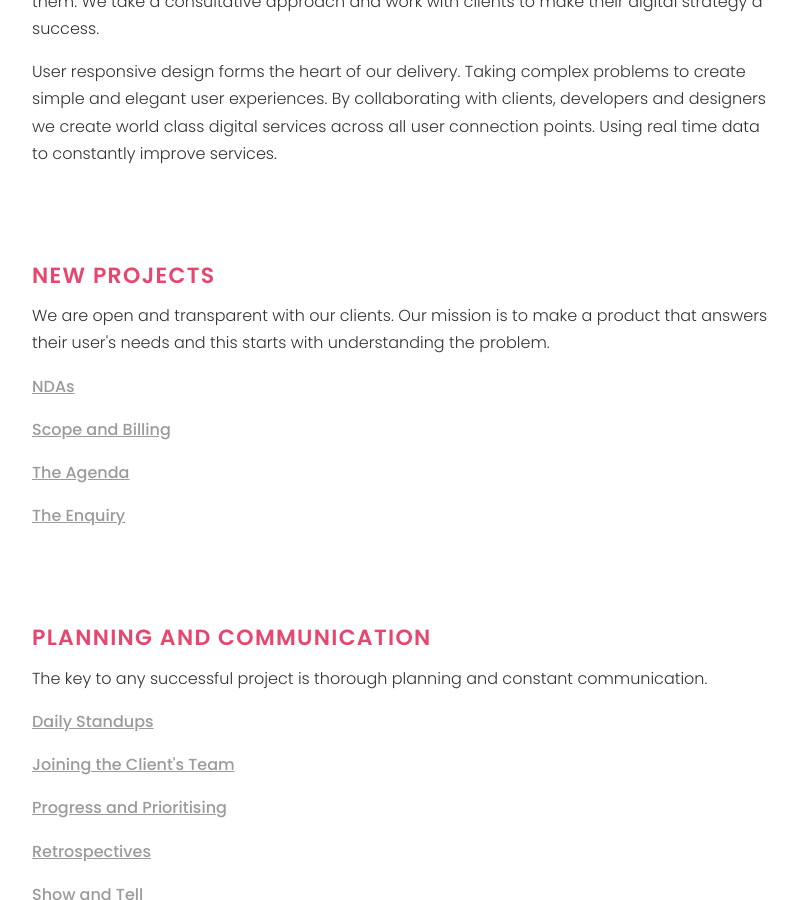
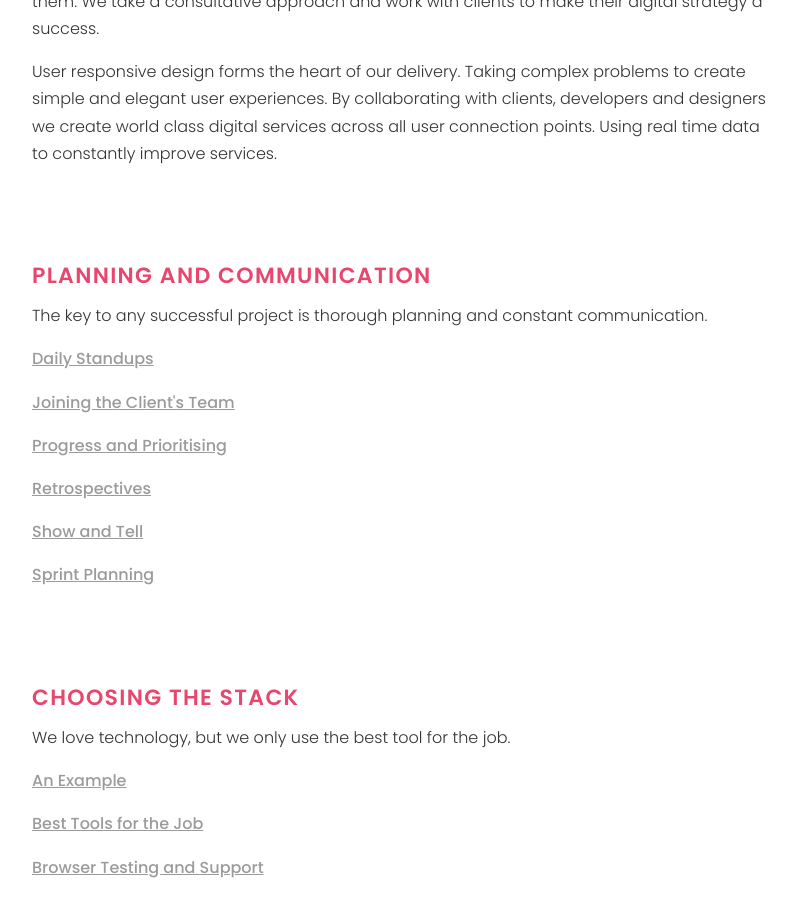
Before and after one commit to vixdigital/playbook, a Jekyll site: the page built from index.md, in a window 1280 px wide and 900 px high, scrolled down 555 px. Shown: the whole window, without its empty margins (238-1036 px from the left). Built offline with Jekyll 4.4.1, drawn with Linux system fonts in a browser that asks for light colours.

Commit message:
Update index.html

```diff
--- a/_layouts/index.html
+++ b/_layouts/index.html
@@ -17,16 +17,6 @@ layout: default
             By collaborating with clients, developers and designers we create world class digital services across all user connection points.
             Using real time data to constantly improve services.
         </p>
-    </div>
-
-    <div class="section">
-        <h4 class="section__title">New Projects</h4>
-        <p>We are open and transparent with our clients. Our mission is to make a product that answers their user's needs and this starts with understanding the problem.</p>
-        {% for play in site.plays %}
-            {% if play.categories contains "new-projects" %}
-                <p><a class="section__link" href="{{ play.url | relative_url }}">{{ play.title | escape }}</a></p>
-            {% endif %}
-        {% endfor %}
     </div>
 
     <div class="section">
```
